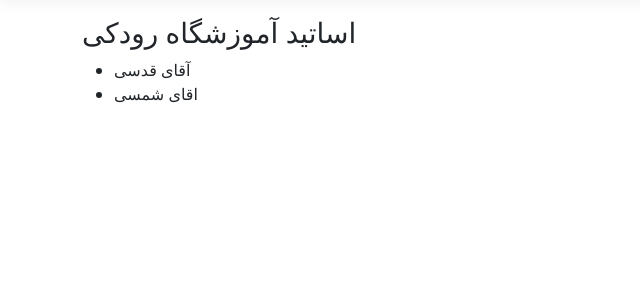
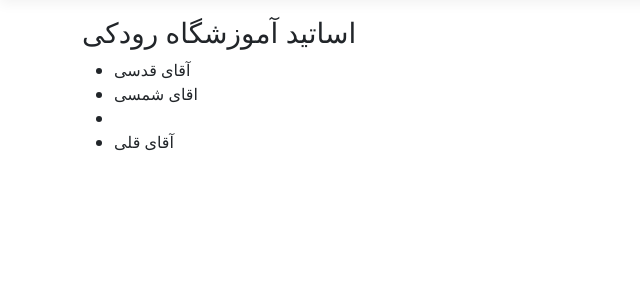
Before and after one commit to NasimShokrgozar/FirstSc, an ASP.NET Core app: page /Masters in a window 1280 px wide. Shown: the part 57-363 px from the top of the page, without its empty margins (0-640 px from the left). Run offline with ASP.NET Core 8, Linux system fonts and the light colour scheme; style sheets or scripts are compiled from the project's sources.

Commit message:
plz commit

```diff
--- a/MvcWebApp/Pages/Masters.cshtml
+++ b/MvcWebApp/Pages/Masters.cshtml
@@ -7,6 +7,8 @@
 <ul>
     <li>آقای قدسی</li>
     <li>اقای شمسی</li>
+    <li></li>
+    <li>آقای قلی</li>
 </ul>
 
 </div>
```
